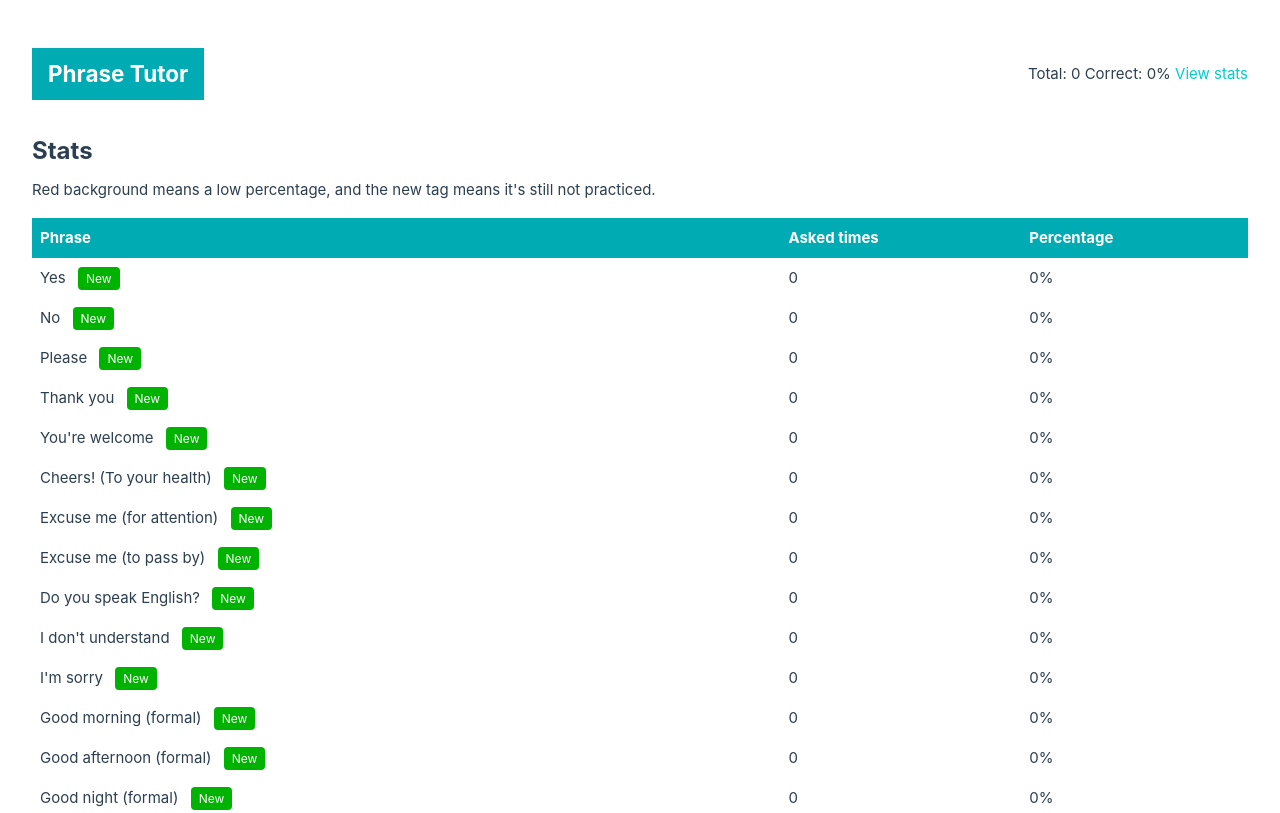
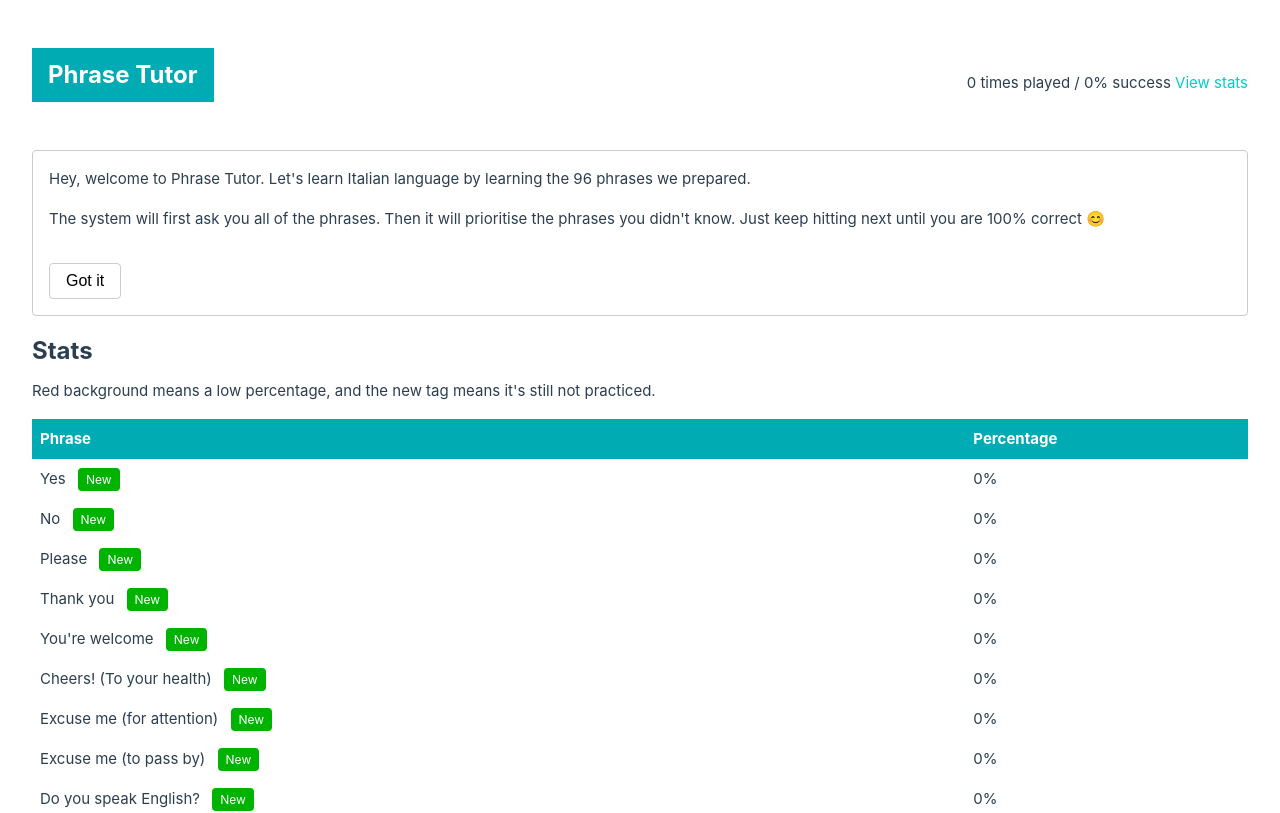
Before and after one commit to infomiho/phrase-tutor-supabase, a Vue app: page /stats in a window 1280 px wide. Shown: the top 813 px of the page. Built offline with nearby package versions, Linux system fonts and the light colour scheme.

Commit message:
adds storage and intro
Signed-off-by: Mihovil Ilakovac <mihovil@ilakovac.com>

```diff
--- a/src/App.vue
+++ b/src/App.vue
@@ -1,9 +1,11 @@
 <script setup lang="ts">
 import { computed } from "vue";
 import { RouterView, RouterLink } from "vue-router";
+import { useGeneralStore } from "./stores/general";
 import { useStatsStore } from "./stores/stats";
 
 const store = useStatsStore();
+const generalStore = useGeneralStore();
 const summary = computed(() => store.summary);
 </script>
 
@@ -15,20 +17,37 @@ const summary = computed(() => store.summary);
       </router-link>
     </div>
     <div class="header__side">
-      Total: {{ summary.total }} Correct: {{ summary.correctPercentage }}%
+      {{ summary.total }} times played / {{ summary.correctPercentage }}%
+      success
       <router-link to="/stats">View stats</router-link>
     </div>
   </header>
+
+  <div class="intro" v-if="generalStore.isIntroVisible">
+    <p>
+      Hey, welcome to Phrase Tutor. Let's learn Italian language by learning the
+      96 phrases we prepared.
+    </p>
+    <p>
+      The system will first ask you all of the phrases. Then it will prioritise
+      the phrases you didn't know. Just keep hitting next until you are 100%
+      correct 😊
+    </p>
+    <div>
+      <button @click="generalStore.dismissIntro" class="dismiss">Got it</button>
+    </div>
+  </div>
 
   <RouterView />
 </template>
 
 <style scoped>
 header {
-  padding: 1rem 0 2rem;
-  display: grid;
-  grid-template-columns: 1fr auto;
-  align-items: center;
+  padding: 1rem 0;
+}
+
+.header__title {
+  margin-bottom: 1rem;
 }
 
 h2 {
@@ -37,5 +56,40 @@ h2 {
   display: inline-block;
   font-weight: 700;
   padding: 0.5rem 1rem;
+  font-size: 1rem;
+}
+
+@media (min-width: 768px) {
+  header {
+    display: grid;
+    grid-template-columns: 1fr auto;
+    align-items: center;
+    padding: 1rem 0 2rem;
+  }
+  h2 {
+    font-size: 1.5rem;
+  }
+}
+.intro {
+  background-color: #fff;
+  border: 1px solid #ccc;
+  border-radius: 4px;
+  padding: 1rem;
+  margin-bottom: 1rem;
+}
+.intro p + p {
+  margin-top: 1rem;
+}
+button.dismiss {
+  background-color: #fff;
+  border: 1px solid #ccc;
+  border-radius: 4px;
+  padding: 0.5rem 1rem;
+  font-size: 1rem;
+  margin-top: 1rem;
+  cursor: pointer;
+}
+button.dismiss:hover {
+  background-color: #eee;
 }
 </style>
--- /dev/null
+++ b/src/stores/general.ts
@@ -0,0 +1,24 @@
+import { defineStore } from "pinia";
+import { ref } from "vue";
+
+export const useGeneralStore = defineStore("general", () => {
+  const isIntroVisible = ref(!loadIntroDismissed());
+
+  function dismissIntro() {
+    isIntroVisible.value = false;
+    saveIntroDismissed();
+  }
+
+  return {
+    isIntroVisible,
+    dismissIntro,
+  };
+});
+
+function saveIntroDismissed() {
+  localStorage.setItem("introDismissed", "true");
+}
+
+function loadIntroDismissed() {
+  return localStorage.getItem("introDismissed") === "true";
+}
--- a/src/stores/stats.ts
+++ b/src/stores/stats.ts
@@ -7,8 +7,7 @@ export type QuestionStats = Record<
 >;
 
 export const useStatsStore = defineStore("stats", () => {
-  const stats = reactive<QuestionStats>({});
-  const summary = ref({ total: 0, correctPercentage: 0 });
+  const stats = reactive<QuestionStats>(loadStats());
 
   function addStats(questionId: number, isCorrect: boolean) {
     const question = stats[questionId];
@@ -26,8 +25,10 @@ export const useStatsStore = defineStore("stats", () => {
         incorrect: isCorrect ? 0 : 1,
       };
     }
-    summary.value = calculateSummary(stats);
+    saveStats(stats);
   }
+
+  const summary = computed(() => calculateSummary(stats));
 
   return { stats, addStats, summary };
 });
@@ -50,3 +51,15 @@ function calculateSummary(stats: QuestionStats) {
         : 0,
   };
 }
+
+function saveStats(stats: QuestionStats) {
+  localStorage.setItem("stats", JSON.stringify(stats));
+}
+
+function loadStats() {
+  const stats = localStorage.getItem("stats");
+  if (stats) {
+    return JSON.parse(stats);
+  }
+  return {};
+}
--- a/src/views/StatsView.vue
+++ b/src/views/StatsView.vue
@@ -31,7 +31,6 @@ const data = computed(() => {
       <thead>
         <tr>
           <th>Phrase</th>
-          <th>Asked times</th>
           <th>Percentage</th>
         </tr>
       </thead>
@@ -49,7 +48,6 @@ const data = computed(() => {
             {{ question.translations.en }}
             <span v-if="question.stats.total === 0" class="new-tag">New</span>
           </td>
-          <td>{{ question.stats.total }}</td>
           <td>{{ question.stats.correctPercentage }}%</td>
         </tr>
       </tbody>
```
